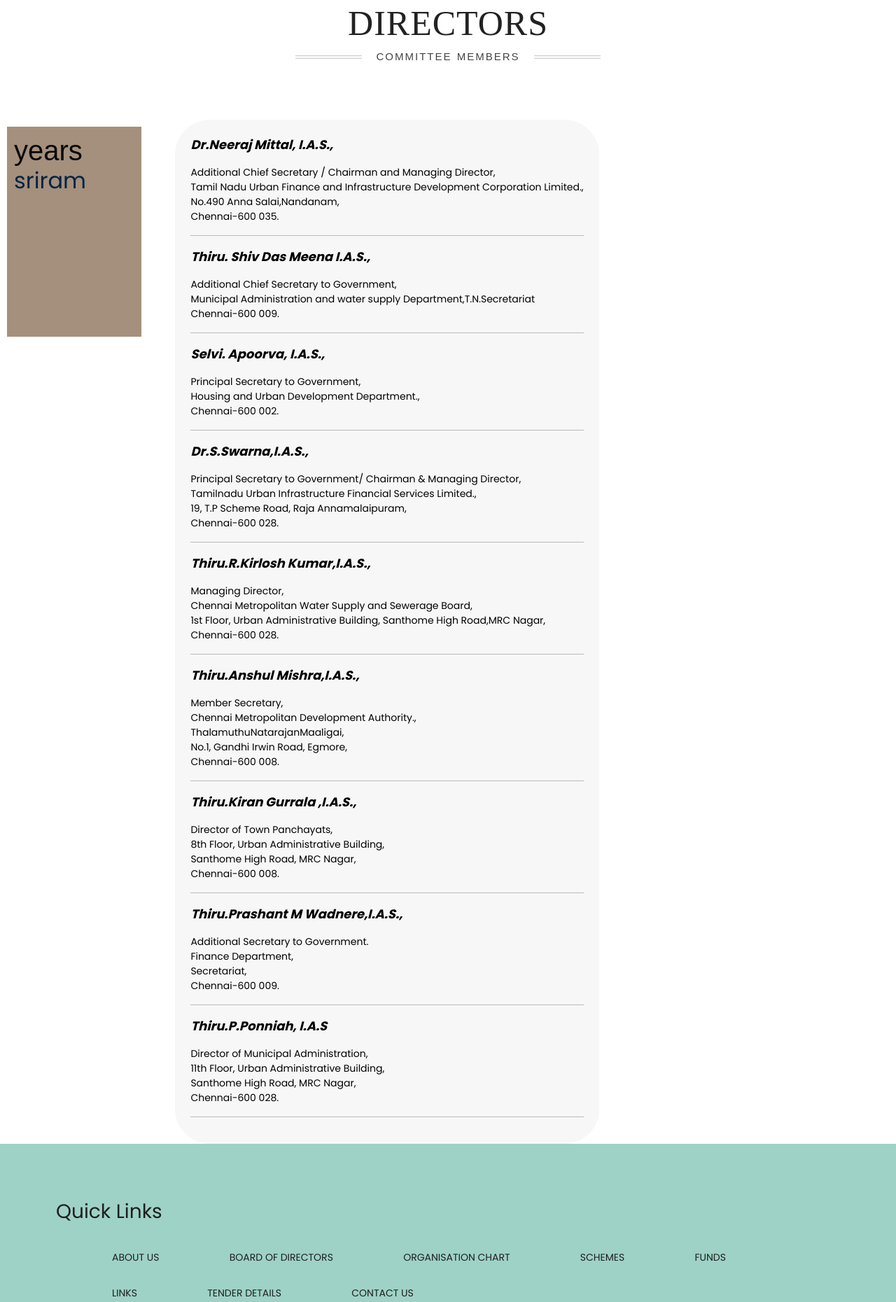
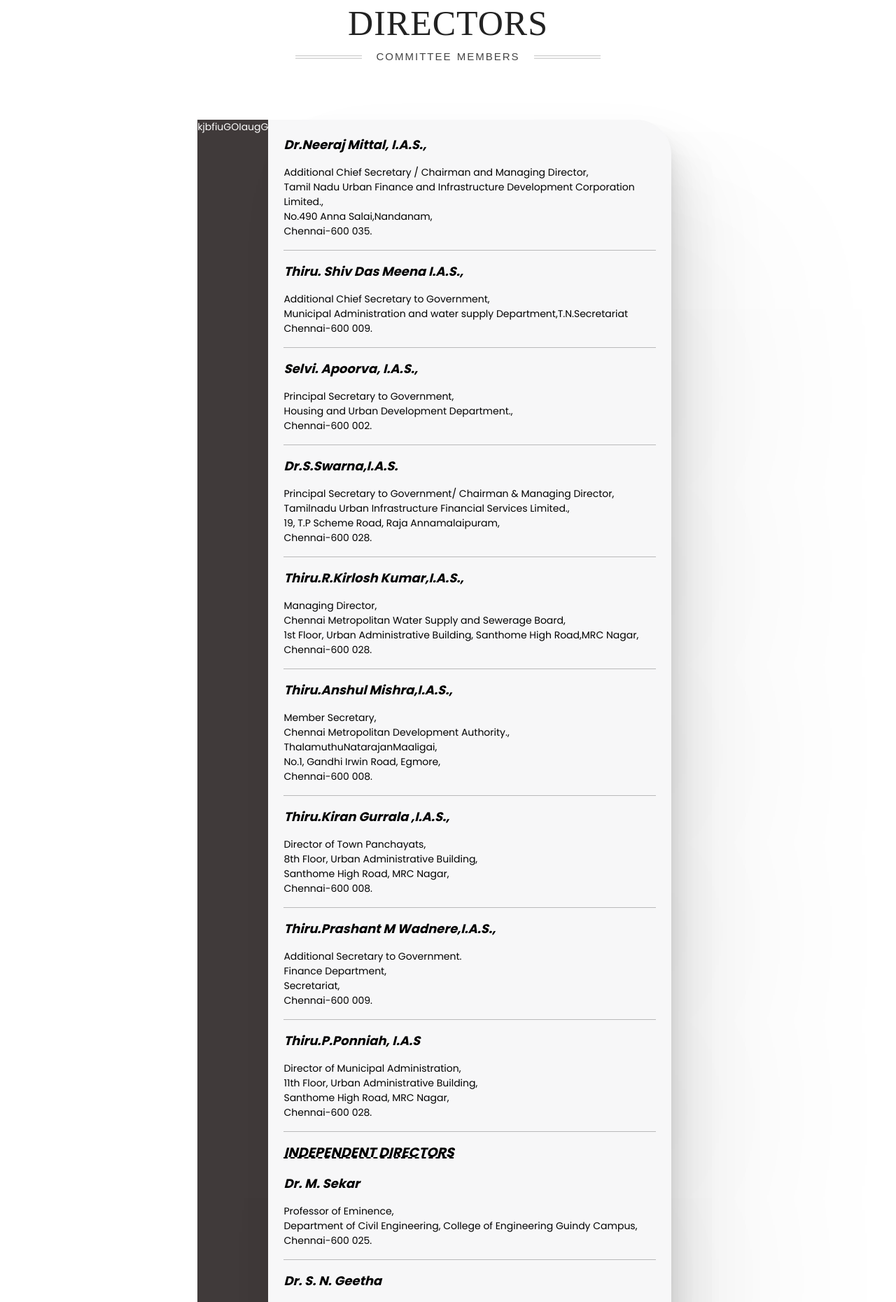
Before and after one commit to sukesh02/Tufidco, a Flask app: page /about in a window 1280 px wide. Shown: the part 321-2181 px from the top of the page at 70% size. Run offline with Flask 2, Linux system fonts and the light colour scheme.

Commit message:
feat-boardofdirectors

```diff
--- a/app.py
+++ b/app.py
@@ -6,7 +6,7 @@
 
 @app.route('/<name>')
 def bod(name):
-    return render_template('bod.html',name=name)
+    return render_template('boardofdirectors.html',name=name)
 
 @app.route('/<name>')
 def fund(name):
--- a/static/css/style(bod).css
+++ b/static/css/style(bod).css
@@ -23,8 +23,12 @@
   /* Style 9
      ----------------------------- */
   .nine h1 {
-    text-align:center; font-size:50px; text-transform:uppercase; color:#222; letter-spacing:1px;
-    font-family:"Playfair Display", serif; font-weight:400;
+    text-align:center; font-size:50px;
+    text-transform:uppercase;
+    color:#222;
+    letter-spacing:1px;
+    font-family:"Playfair Display", serif;
+    font-weight:400;
   }
   .nine h1 span {
     margin-top: 5px;
@@ -78,21 +82,33 @@
 .bodrep{
   background-color: #f7f7f8;
   min-height: 55vh;
-  max-height: 200vh;
+  /* max-height: 250vh;
+  min-width: 100vh; */
+  max-width: 150vh;
   margin: 0 3%;
   border: 2px solid #f7f7f8;
-  border-radius: 50px;
+  border-radius: 0 50px 50px 0;
   padding: 20px;
   color: black;
+  box-shadow:
+  3.3px 3.6px 8.1px -14px rgba(0, 0, 0, 0.09),
+  7.8px 8.6px 19.5px -14px rgba(0, 0, 0, 0.086),
+  14.8px 16.2px 36.7px -14px rgba(0, 0, 0, 0.081),
+  26.4px 28.8px 65.4px -14px rgba(0, 0, 0, 0.075),
+  49.3px 53.9px 122.4px -14px rgba(0, 0, 0, 0.066),
+  118px 129px 293px -14px rgba(0, 0, 0, 0.052) ;
+  flex: 0 0 45%;
 }
 
-.sidebox{
-  padding: 10px;
-  margin: 10px;
-  background-color: #A4907C;
-  min-height: 70px;
-  max-height: 300px;
-  width: 15%;
+.d-flex{
+  justify-content: center;
+  /* align-items: center; */
+}
+
+.sidebox {
+  background-color: #403a3a;
+  color: white;
+  padding: 0%;
 }
 .bod_names{
   font-size:large;
@@ -101,3 +117,20 @@
   font-style: oblique;
   font-weight: bold;
 }
+
+.sub_heading{
+  font-style: oblique;
+  font-weight: bold;
+  font-style:sans-serif;
+  font-size: larger;
+  text-decoration: underline dashed;
+  text-underline-position: below ;
+}
+
+/* -------media query for mobile------- */
+
+@media only screen and (max-width: 768px) {
+  [class*="bod_details"] {
+    width: 100%;
+  }
+}
--- a/templates/bod.html
+++ b/templates/boardofdirectors.html
@@ -14,17 +14,15 @@
         <h1>Board of directors<span>Committee Members</span></h1>
       </div>
 <div class="d-flex">
-  <section class="sidebox">
-    <h1>years</h1>
-    <div class="dropdown">
+  <section class="sidebox" >
+    <p>kjbfiuGOIaugG</p>
 
-    </div>
-    <div class="dropdown-content">
-      <h2>sriram</h2>
-    </div>
+
 
   </section>
-    <section class="bodrep">
+    <section class="bodrep" style="
+    margin-left: 0px;
+">
 
         <!-- <Header>My first attemptsdheieckenefkdncdlfesdklcnefnwensdklncelkfeiohhdfjefjeojsdofjeofjoejdlceofjoejf</Header> -->
       <div>
@@ -62,7 +60,7 @@
         <hr>
       </div>
       <div>
-        <p class="bod_names">Dr.S.Swarna,I.A.S.,</p>
+        <p class="bod_names">Dr.S.Swarna,I.A.S.</p>
       </div>
       <div>
         <p class="bod_details">
@@ -135,10 +133,36 @@
         <hr>
       </div>
       <div>
-        <p class=""
+        <p class="sub_heading">
+          <span>INDEPENDENT DIRECTORS</span>
+        </p>
+      </div>
+      <div>
+        <p class="bod_names">Dr. M. Sekar</p>
+      </div>
+      <div>
+        <p class="bod_details">
+          Professor of Eminence,<br>
+          Department of Civil Engineering, College of Engineering Guindy Campus,<br>
+          Chennai-600 025.
+        </p>
+        <hr>
+      </div>
+      <div>
+        <p class="bod_names">Dr. S. N. Geetha</p>
+      </div>
+      <div>
+        <p class="bod_details">
+          Director,<br>
+          Centre for distance Education,Anna University,<br>
+          Chennai-600 032.
+        </p>
       </div>
 
 
     </section>
 </div>
+<br>
+<br>
+<br>
       {% endblock %}
```
